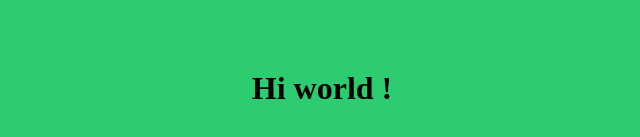
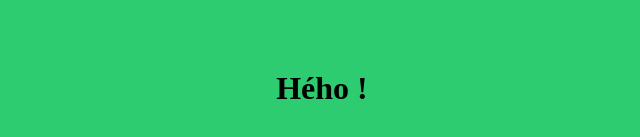
Before and after one commit to Calgone/testgit, a plain HTML site: page index.html in a window 1280 px wide. Shown: the part 271-408 px from the top of the page, without its empty margins (326-966 px from the left). Drawn offline with Linux system fonts and the light colour scheme.

Commit message:
Hé Ho !

```diff
--- a/index.html
+++ b/index.html
@@ -22,7 +22,7 @@
     </style>
 </head>
 <body>
-    <h1>Hi world !</h1>
+    <h1>Hého !</h1>
     <p class="bold"></p>
 </body>
 </html>
```
